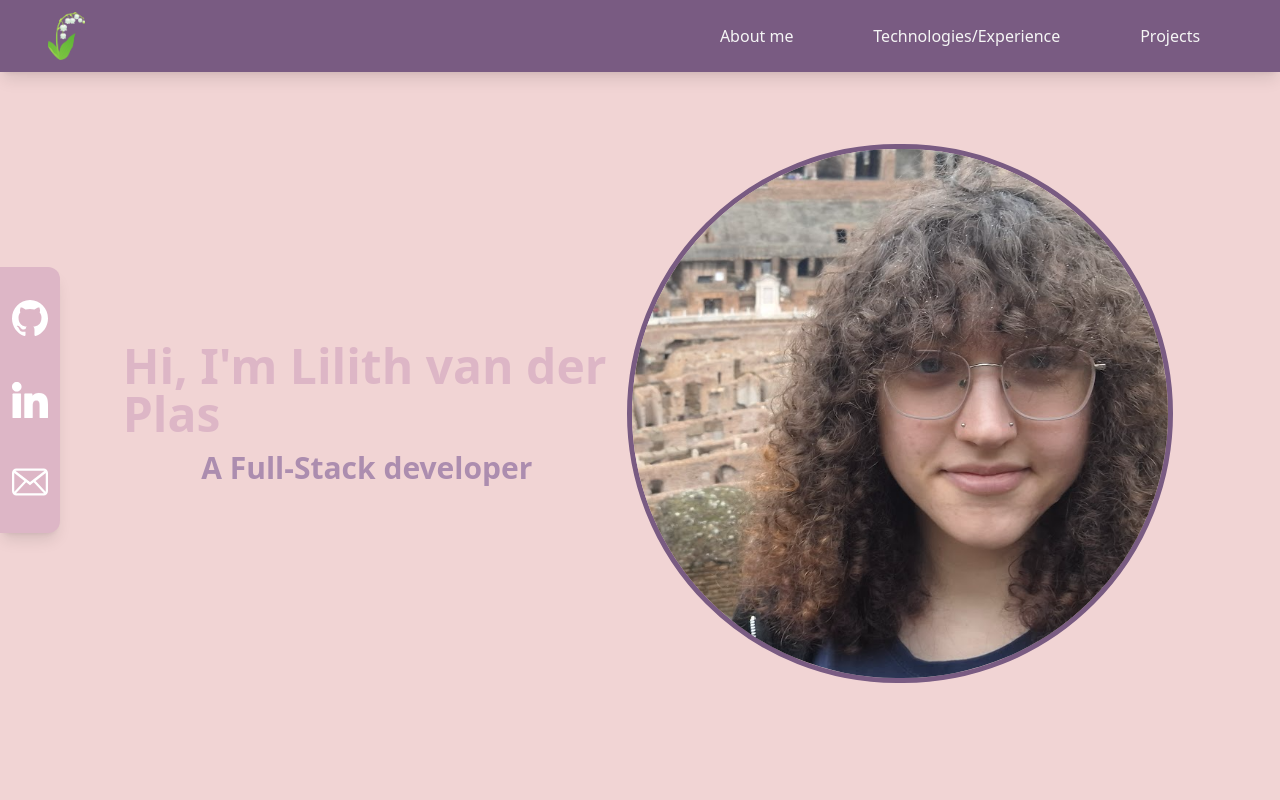
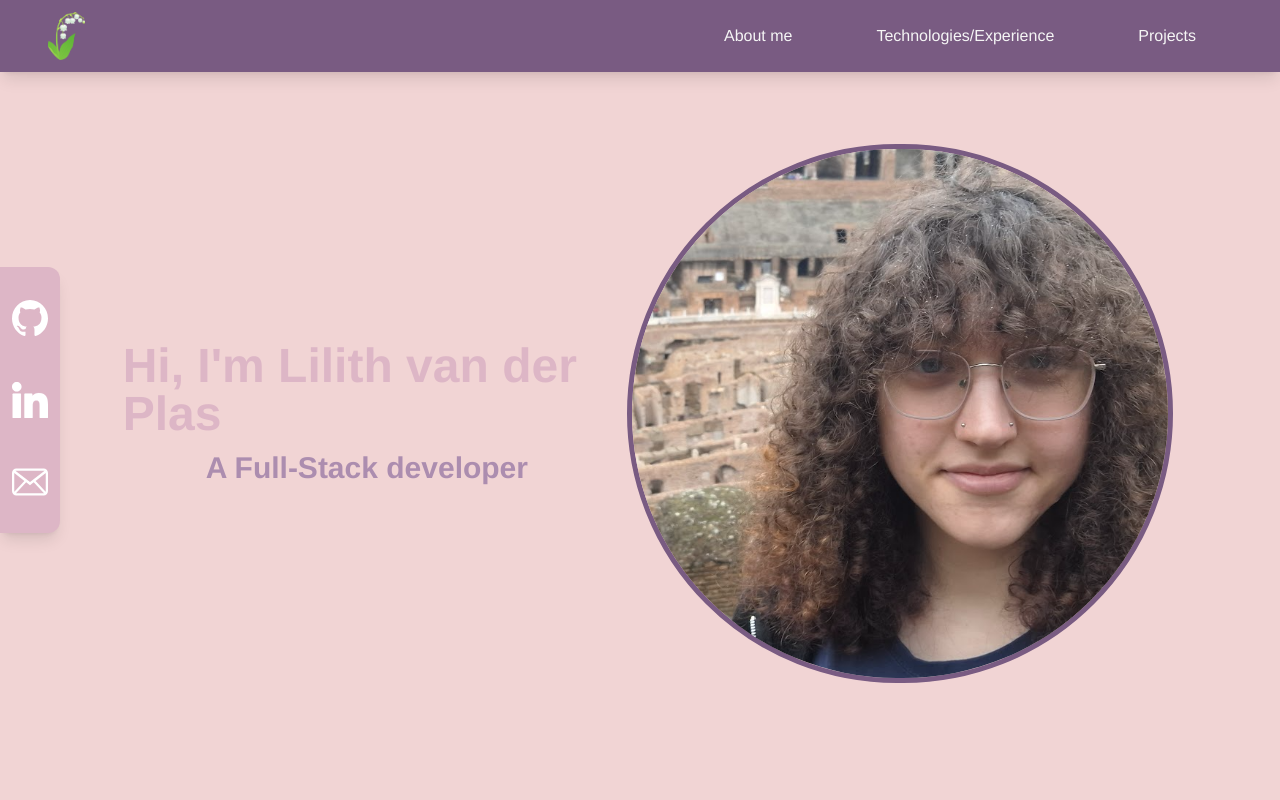
Before and after one commit to Lily-ofthevalley/Lily-ofthevalley.github.io, a React (Vite) app: page / in a window 1280 px wide. Shown: the top 800 px of the page. Built offline with nearby package versions, Linux system fonts and the light colour scheme.

Commit message:
changed font

```diff
--- a/src/index.css
+++ b/src/index.css
@@ -6,6 +6,7 @@ body {
   min-height: 100vh;
   background-color: #f1d4d4;
   color: whitesmoke;
+  font-family: "Franklin Gothic Medium", "Arial Narrow", Arial, sans-serif;
 }
 main {
   flex-grow: 1;
```
